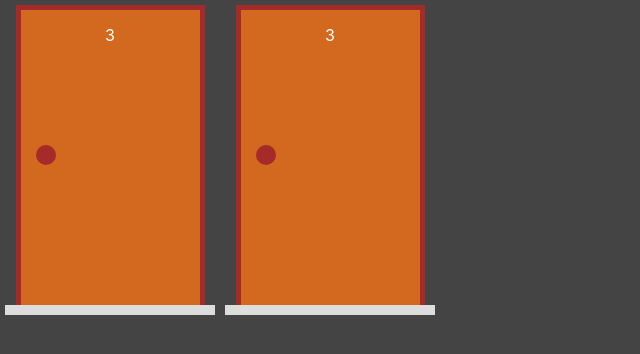
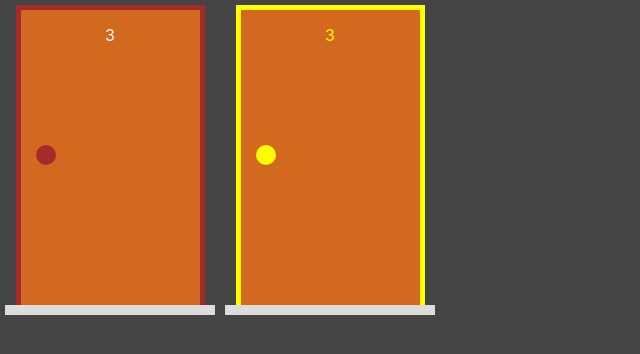
Before and after one commit to David-Pires/nextjs-doors, a Next.js app: page / in a window 1280 px wide. Shown: the top 354 px of the page, without its empty margins (0-640 px from the left). Built offline with nearby package versions, Linux system fonts and the light colour scheme.

Commit message:
created classes for selected items

```diff
--- a/components/Porta.jsx
+++ b/components/Porta.jsx
@@ -1,9 +1,11 @@
 import styles from "../styles/Porta.module.css";
 
 export default function Porta(props) {
+  const selecionada = props.selecionada ? styles.selecionada: ''
+
   return (
     <div className={styles.area}>
-      <div className={styles.frame}>
+      <div className={`${styles.frame} ${selecionada}`}>
         <div className={styles.porta}>
           <div className={styles.numero}>3</div>
           <div className={styles.macaneta}></div>
--- a/pages/index.jsx
+++ b/pages/index.jsx
@@ -3,8 +3,8 @@ import Porta from "../components/Porta";
 export default function Home() {
   return (
     <div style={{display:"flex"}}>
-      <Porta/>
-      <Porta/>
+      <Porta />
+      <Porta selecionada={true }/>
 
     </div>
   );
--- a/styles/Porta.module.css
+++ b/styles/Porta.module.css
@@ -10,13 +10,10 @@
 .frame {
   display: flex;
   flex-grow: 1;
-  border-left:5px solid brown;
-  border-top:5px solid brown;
-  border-right:5px solid brown;
+  border-left: 5px solid brown;
+  border-top: 5px solid brown;
+  border-right: 5px solid brown;
   width: 90%;
-
-
-
 }
 .porta {
   display: flex;
@@ -42,5 +39,19 @@
   width: 20px;
   border-radius: 10px;
   background-color: brown;
+}
+
+.selecionada {
+  border-left: 5px solid yellow;
+  border-top: 5px solid yellow;
+  border-right: 5px solid yellow;
+}
+
+.selecionada .numero {
+  color: yellow;
 
 }
+.selecionada .macaneta {
+  background-color: yellow;
+
+}
```
